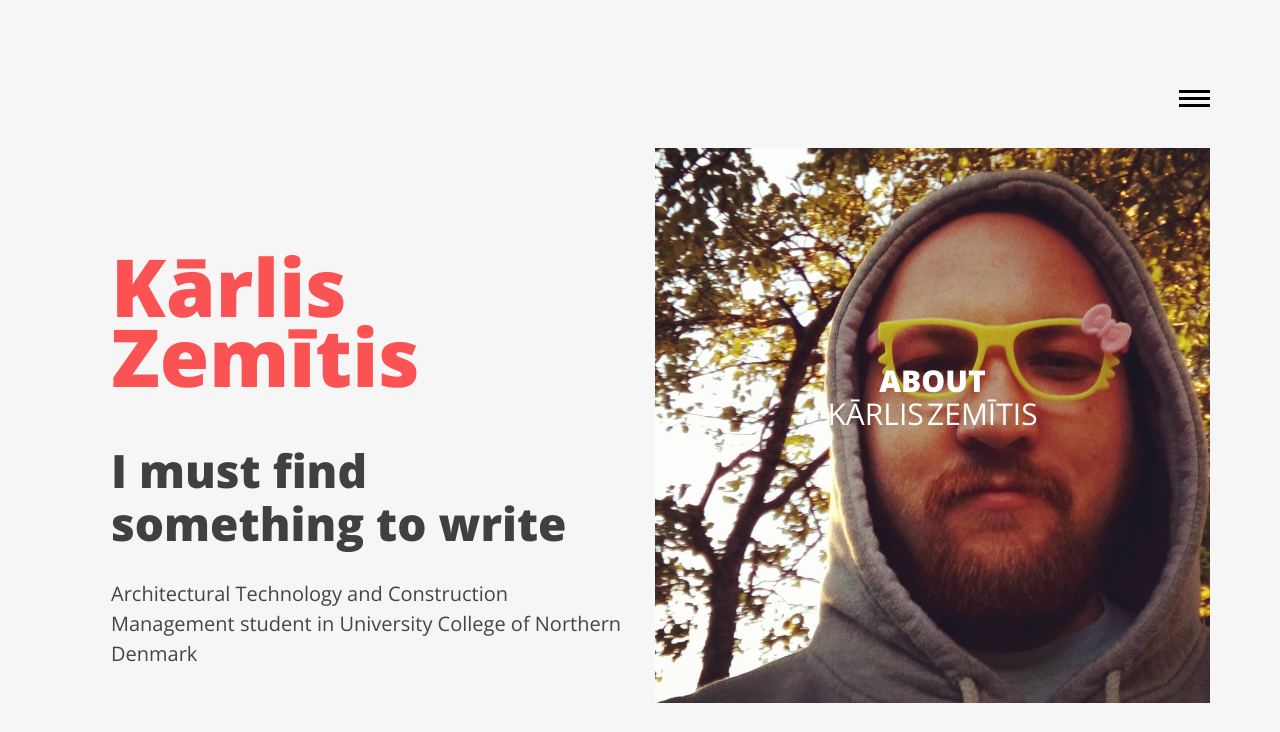
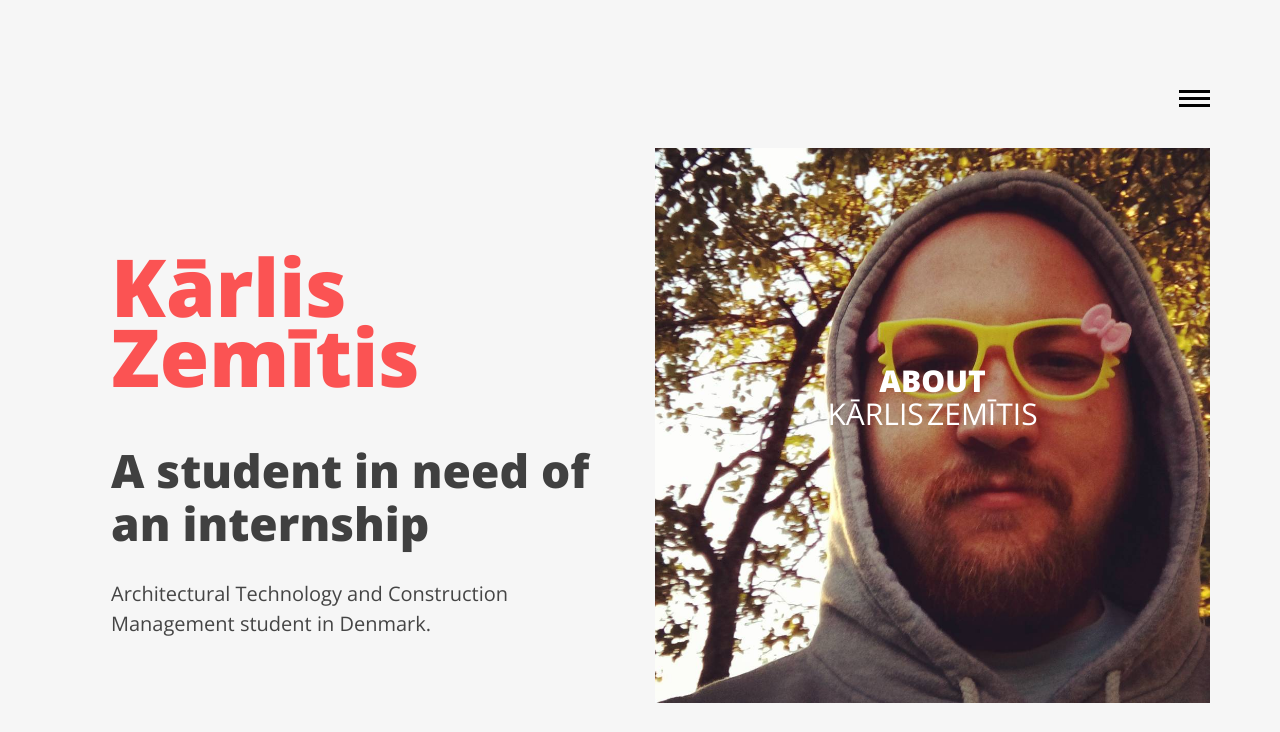
Before and after one commit to neliets/iamkarlis, a plain HTML site: page index.html in a window 1280 px wide. Shown: the top 732 px of the page. Drawn offline with nearby package versions, Linux system fonts and the light colour scheme.

Commit message:
Čhanged the titlepage titles

```diff
--- a/index.html
+++ b/index.html
@@ -114,11 +114,11 @@
 
                     	<header>
 
-                        	<h2><span>Kārlis Zemītis</span> <br/> I must find something to write</h2>
+                        	<h2><span>Kārlis Zemītis</span> <br/> A student in need of an internship</h2>
 
                         </header>
 
-                        <p>Architectural Technology and Construction Management student in University College of Northern Denmark</p>
+                        <p>Architectural Technology and Construction Management student in Denmark.</p>
 
                     </article>
 
```
